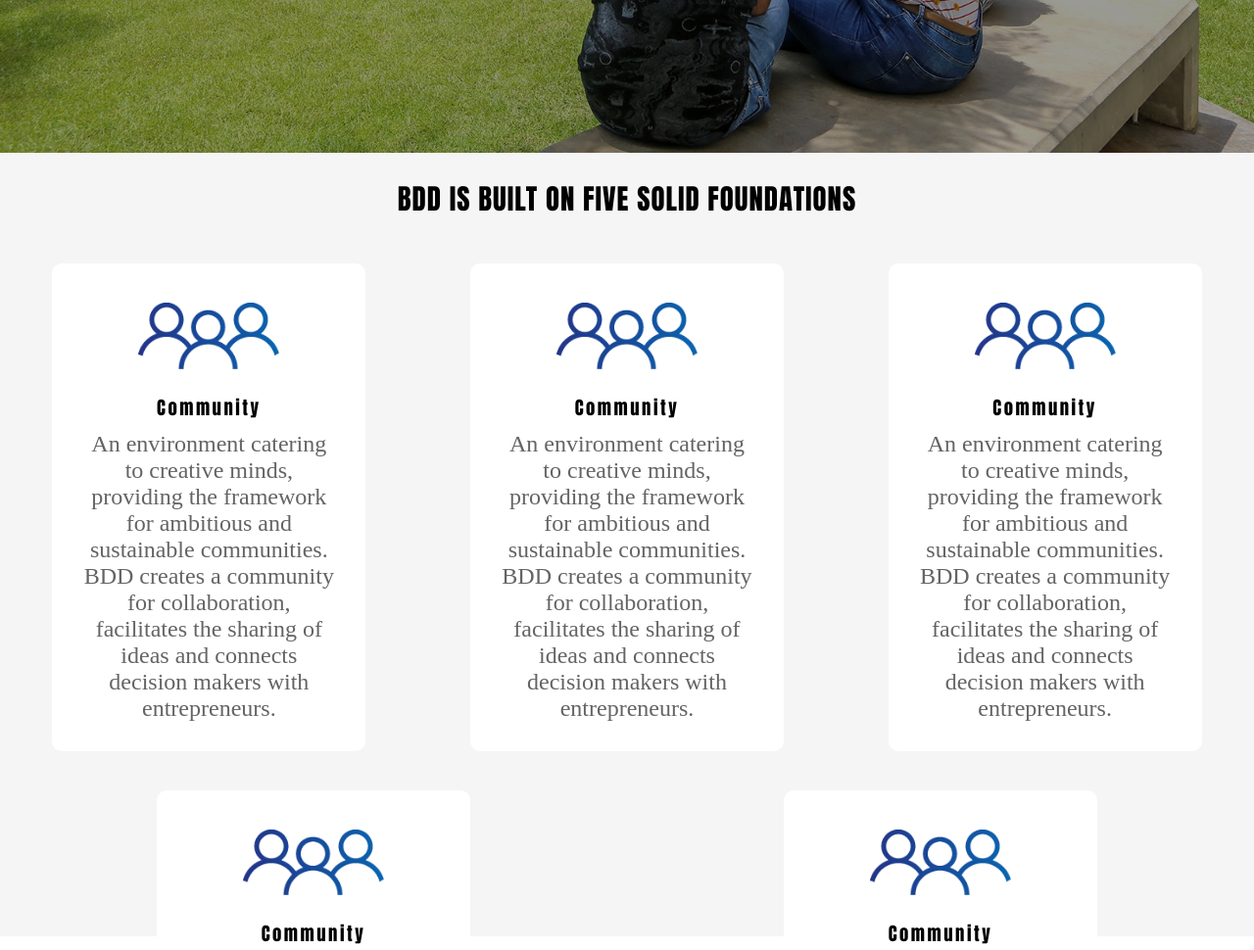
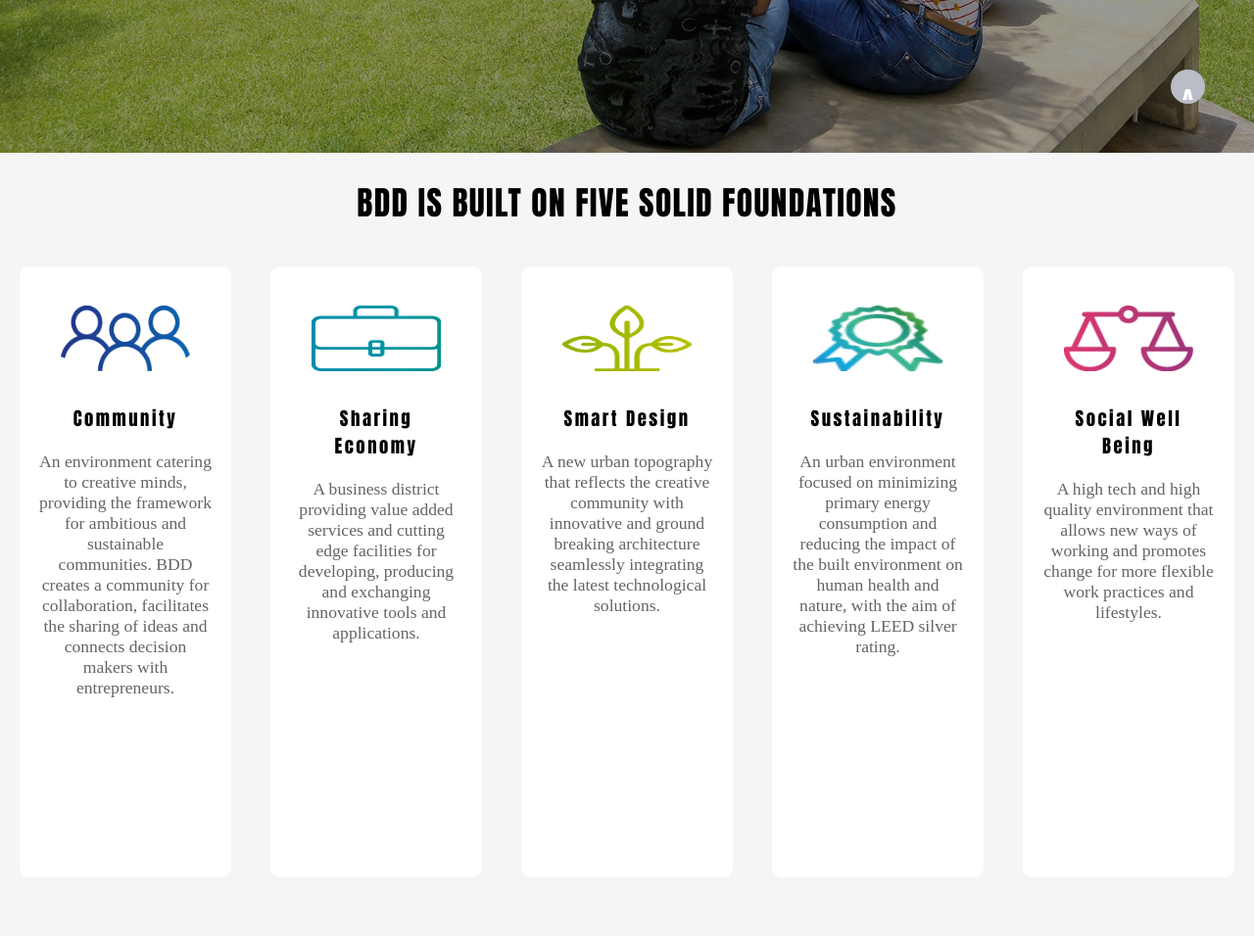
Before and after one commit to aliShouman0/clone-bdd-website, a plain HTML site: page index.html in a window 1280 px wide. Shown: the part 644-1614 px from the top of the page at 98% size. Drawn offline with Linux system fonts and the light colour scheme.

Commit message:
html css end second section

```diff
--- a/index.html
+++ b/index.html
@@ -60,7 +60,6 @@
       </div>
     </section>
   </div>
-
   <!-- SOLID FOUNDATIONS -->
   <div class="five-solid">
     <div class="title">
@@ -87,71 +86,63 @@
 
       <div class="card">
         <div class="card-head">
-          <img src="images/1.png" alt="">
+          <img src="images/2.png" alt="">
         </div>
         <div class="card-title">
-          <h3>Community</h3>
+          <h3>Sharing Economy</h3>
         </div>
         <div class="card-content">
-          <p>An environment catering to creative minds, providing the framework for ambitious and sustainable
-            communities.
-            BDD creates a community for collaboration, facilitates the sharing of ideas and connects decision makers
-            with
-            entrepreneurs.</p>
+          <p>
+            A business district providing value added services and cutting edge facilities for developing, producing and
+            exchanging innovative tools and applications.</p>
         </div>
       </div>
 
       <div class="card">
         <div class="card-head">
-          <img src="images/1.png" alt="">
+          <img src="images/3.png" alt="">
         </div>
         <div class="card-title">
-          <h3>Community</h3>
+          <h3>Smart Design </h3>
         </div>
         <div class="card-content">
-          <p>An environment catering to creative minds, providing the framework for ambitious and sustainable
-            communities.
-            BDD creates a community for collaboration, facilitates the sharing of ideas and connects decision makers
-            with
-            entrepreneurs.</p>
+          <p>A new urban topography that reflects the creative community with innovative and ground breaking
+            architecture seamlessly integrating the latest technological solutions.</p>
         </div>
       </div>
 
       <div class="card">
         <div class="card-head">
-          <img src="images/1.png" alt="">
+          <img src="images/5.png" alt="">
         </div>
         <div class="card-title">
-          <h3>Community</h3>
+          <h3>Sustainability</h3>
         </div>
         <div class="card-content">
-          <p>An environment catering to creative minds, providing the framework for ambitious and sustainable
-            communities.
-            BDD creates a community for collaboration, facilitates the sharing of ideas and connects decision makers
-            with
-            entrepreneurs.</p>
+          <p>
+            An urban environment focused on minimizing primary energy consumption and reducing the impact of the built
+            environment on human health and nature, with the aim of achieving LEED silver rating.</p>
         </div>
       </div>
 
       <div class="card">
         <div class="card-head">
-          <img src="images/1.png" alt="">
+          <img src="images/4.png" alt="">
         </div>
         <div class="card-title">
-          <h3>Community</h3>
+          <h3>Social Well Being</h3>
         </div>
         <div class="card-content">
-          <p>An environment catering to creative minds, providing the framework for ambitious and sustainable
-            communities.
-            BDD creates a community for collaboration, facilitates the sharing of ideas and connects decision makers
-            with
-            entrepreneurs.</p>
+          <p>A high tech and high quality environment that allows new ways of working and promotes change for more
+            flexible work practices and lifestyles.</p>
         </div>
       </div>
 
     </div>
   </div>
 
+  <div class="move-up">^</div>
+
 </body>
 
 </html>
--- a/styles/styles.css
+++ b/styles/styles.css
@@ -4,7 +4,6 @@
   padding: 0;
   box-sizing: border-box;
   font-family: Impact;
-
 }
 
 /* img {
@@ -13,12 +12,11 @@
 
 /* Nav Bar*/
 .top-nav {
-  display: flex ;
+  display: flex;
   justify-content: space-between;
   height: 85px;
   padding: 0.1rem 0;
-
- }
+}
 
 .link {
   list-style: none;
@@ -79,7 +77,6 @@
   color: #292b2c;
   text-transform: capitalize;
   font-family: Helvetica;
-
 }
 
 /* the down arrow shape */
@@ -101,8 +98,8 @@
   color: #fff;
   position: relative;
   height: 100vh;
-   width: 100vw;
- /* max-height: 100vh;
+  width: 100vw;
+  /* max-height: 100vh;
   max-width: 100vw; */
 }
 
@@ -122,7 +119,6 @@
   position: absolute;
   top: 0;
   left: 0;
-
 }
 
 .hero-content {
@@ -134,7 +130,6 @@
   margin: auto;
   padding: 20vh 0 0vh 0;
   width: 80%;
-
 }
 
 .hero-heading {
@@ -146,7 +141,6 @@
   font-weight: 50;
   position: relative;
 }
-
 
 /* Utlities */
 .container {
@@ -172,69 +166,115 @@
 .btn-blue {
   background-color: #0078be;
   color: #fff;
-
 }
 
 .scroll > img {
   cursor: pointer;
   width: 5%;
-  padding-top:10%;
+  padding-top: 10%;
   position: absolute;
 }
 
-.title{
-  font-size: 1.2rem;
+.move-up {
+  height: 2.2rem;
+  width: 2.2rem;
+  border-radius: 50%;
+  background-color: rgb(186, 189, 198);
+  position: fixed;
+  right: 50px;
+  bottom: 50px;
+  text-align: center;
+  color: white;
+  font-size: 1.5rem;
+  padding-top: 0.5rem;
+  transition: all 0.3s ease-in-out;
+}
+
+.move-up:hover {
+  background-color: #0078be;
+}
+
+/* Start sention 2 */
+
+.title {
+  font-size: 1.4rem;
   text-align: center;
   padding: 25px;
-  color:black;
-  letter-spacing: 1px;
+  color: black;
+  letter-spacing: 1.3px;
+}
+.title > h2 {
+  font-weight: 500;
 }
 
-.five-solid{
+.five-solid {
   background-color: #f5f5f5;
   color: #646464;
   font-family: Helvetica;
   width: 100%;
   height: 100vh;
+  position: relative;
+}
 
-}
-.card-container{
+.card-container {
   display: flex;
   justify-content: space-around;
-  flex-wrap: wrap;
-
-}
-.card{
-  width: 25%;
-  height: 95%;
-  background-color: white;
-  padding:   30px;
-  margin:   20px;
-  border-radius:10px ;
+  /* flex-wrap: wrap; */
+  height: 100%;
 }
 
-.card-head{
+.card {
+  width: 39%;
+  height: 78%;
+  background-color: white;
+  padding: 40px 20px;
+  margin: 15px 20px;
+  border-radius: 10px;
+  transition: all 0.3s ease-in-out;
+}
+
+.card-head {
   text-align: center;
-  padding: 10px;
+  width: 100%;
+  height: 6rem;
 }
-.card-head > img{
-  width: 60%;
-  height: 80%;
+.card-head > img {
+  width: 75%;
+  height: 70%;
 }
-.card-title{
+
+.card-title {
   color: black;
   text-align: center;
-  padding: 10px;
+  padding: 5px;
   letter-spacing: 2.5px;
+  font-size: 1rem;
 }
-.card-title > h3{
+
+.card-title > h3 {
   font-weight: 500;
 }
-.card-content{
+
+.card-content {
   text-align: center;
- }
-.card-content > p{
-  font-family: 'Times New Roman', Times, serif;
+  padding-top: 15px;
+}
+
+.card-content > p {
+  font-family: "Times New Roman", Times, serif;
   font-weight: lighter;
-  font-size: 1.5rem;
+  font-size: 1.1rem;
 }
+
+.card:nth-child(-n + 3):hover {
+  background: rgba(127, 196, 195, 0.2);
+}
+
+.card:nth-child(4):hover {
+  background: rgba(215, 225, 168, 0.2);
+}
+
+.card:nth-child(5):hover {
+  background: rgba(206, 44, 239, 0.2);
+}
+/* end sention 2 */
```
